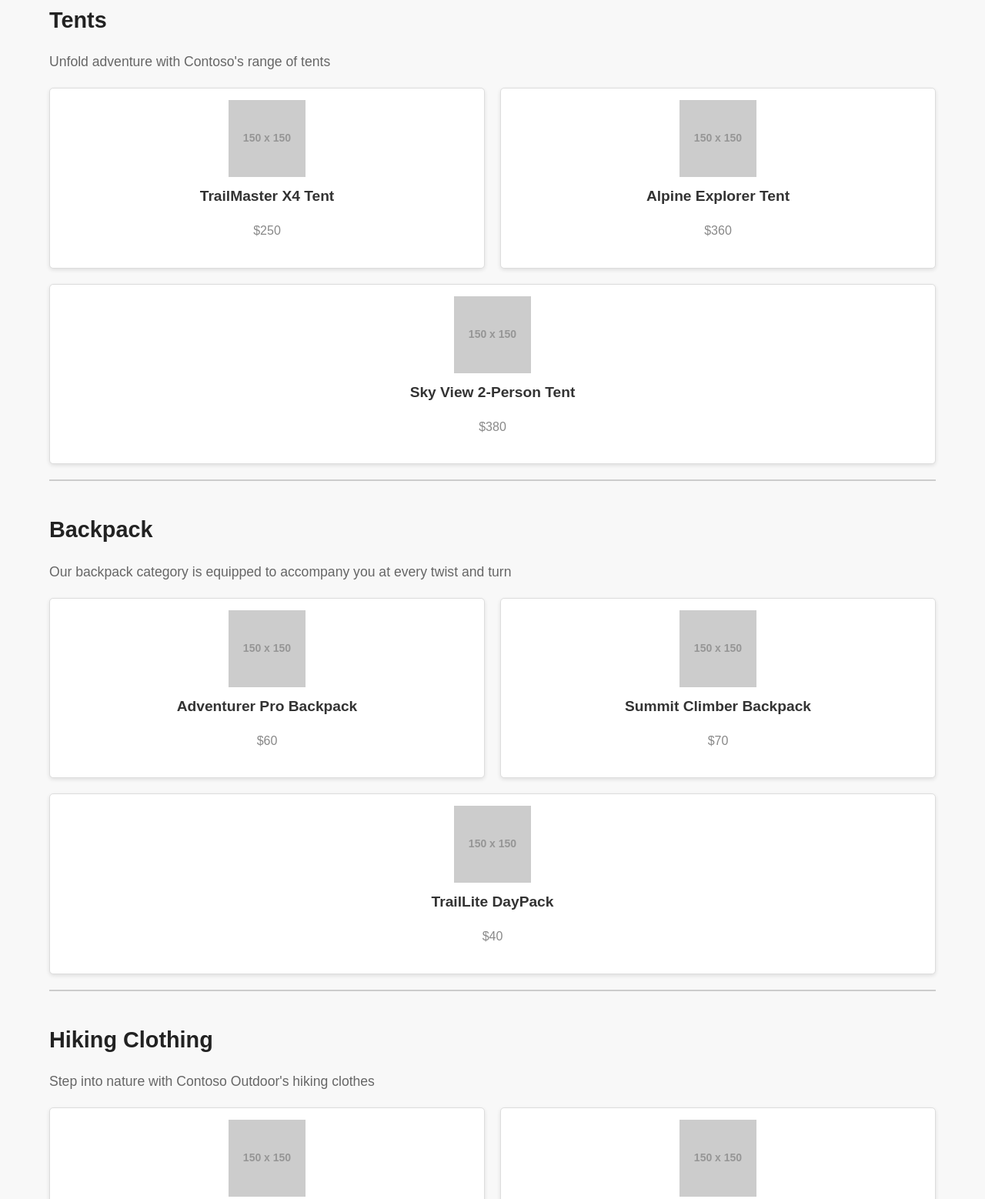
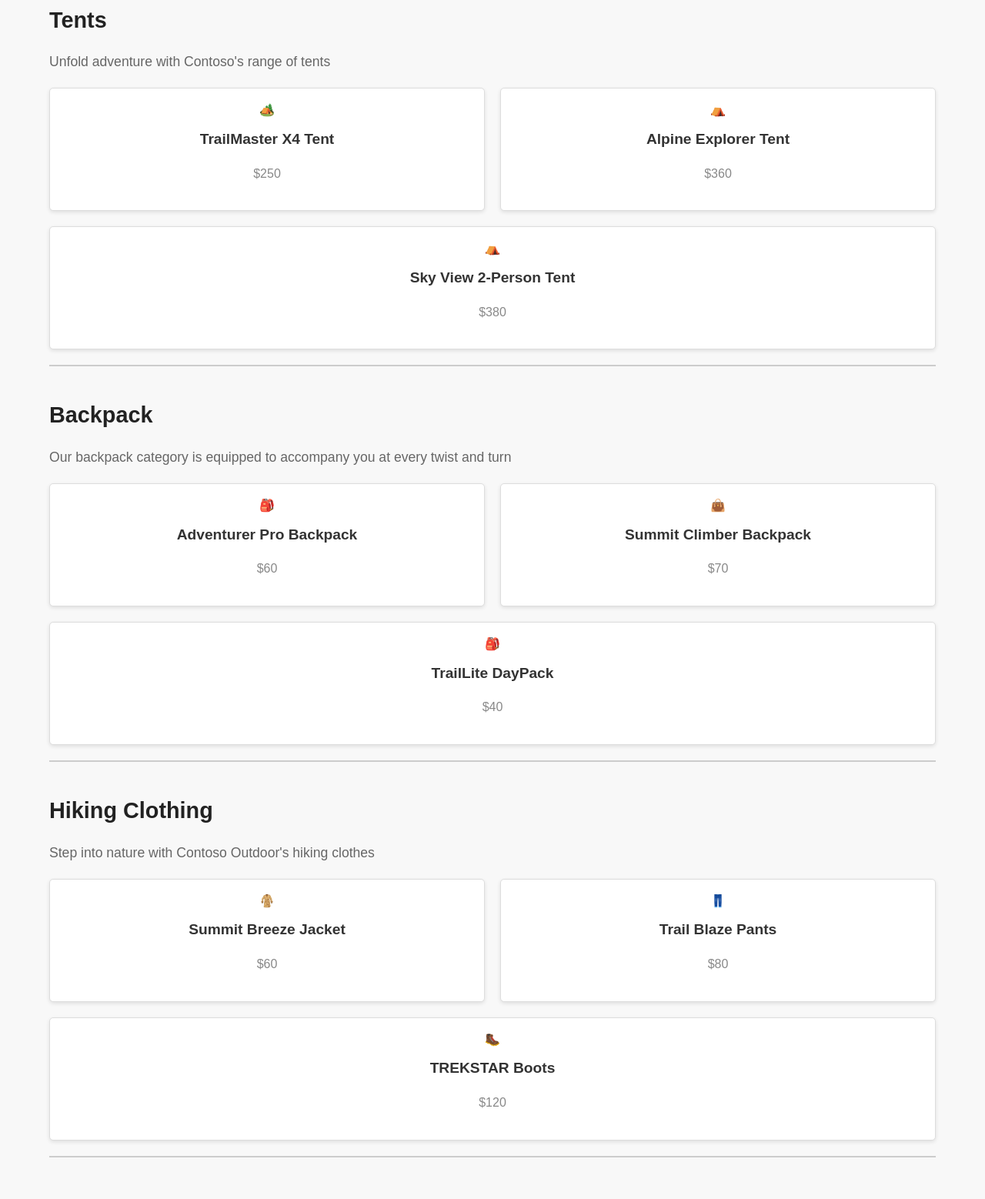
Before and after one commit to maxwelloduor/JSAI-Build-a-thon, a website: page index.html in a window 1280 px wide. Shown: the part 132-1690 px from the top of the page at 77% size. Drawn offline with Linux system fonts and the light colour scheme; placeholder pictures from the web are drawn by us.

Commit message:
Working with GitHub Models and AI Toolkit

```diff
--- a/index.html
+++ b/index.html
@@ -16,17 +16,17 @@
       <p>Unfold adventure with Contoso's range of tents</p>
       <div class="items">
         <div class="item">
-          <img src="https://via.placeholder.com/150" alt="TrailMaster X4 Tent">
+          <div class="emoji">🏕️</div>
           <h3>TrailMaster X4 Tent</h3>
           <p>$250</p>
         </div>
         <div class="item">
-          <img src="https://via.placeholder.com/150" alt="Alpine Explorer Tent">
+          <div class="emoji">⛺</div>
           <h3>Alpine Explorer Tent</h3>
           <p>$360</p>
         </div>
         <div class="item">
-          <img src="https://via.placeholder.com/150" alt="Sky View 2-Person Tent">
+          <div class="emoji">⛺</div>
           <h3>Sky View 2-Person Tent</h3>
           <p>$380</p>
         </div>
@@ -39,17 +39,17 @@
       <p>Our backpack category is equipped to accompany you at every twist and turn</p>
       <div class="items">
         <div class="item">
-          <img src="https://via.placeholder.com/150" alt="Adventurer Pro Backpack">
+          <div class="emoji">🎒</div>
           <h3>Adventurer Pro Backpack</h3>
           <p>$60</p>
         </div>
         <div class="item">
-          <img src="https://via.placeholder.com/150" alt="Summit Climber Backpack">
+          <div class="emoji">👜</div>
           <h3>Summit Climber Backpack</h3>
           <p>$70</p>
         </div>
         <div class="item">
-          <img src="https://via.placeholder.com/150" alt="TrailLite DayPack">
+          <div class="emoji">🎒</div>
           <h3>TrailLite DayPack</h3>
           <p>$40</p>
         </div>
@@ -62,17 +62,17 @@
       <p>Step into nature with Contoso Outdoor's hiking clothes</p>
       <div class="items">
         <div class="item">
-          <img src="https://via.placeholder.com/150" alt="Summit Breeze Jacket">
+          <div class="emoji">🧥</div>
           <h3>Summit Breeze Jacket</h3>
           <p>$60</p>
         </div>
         <div class="item">
-          <img src="https://via.placeholder.com/150" alt="Trail Blaze Pants">
+          <div class="emoji"> 👖</div>
           <h3>Trail Blaze Pants</h3>
           <p>$80</p>
         </div>
         <div class="item">
-          <img src="https://via.placeholder.com/150" alt="TREKSTAR Boots">
+          <div class="emoji">🥾</div>
           <h3>TREKSTAR Boots</h3>
           <p>$120</p>
         </div>
```
